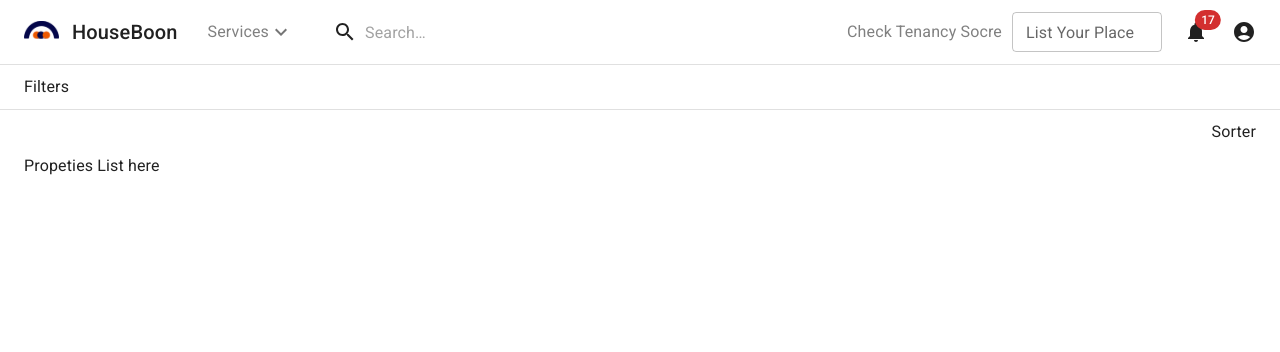
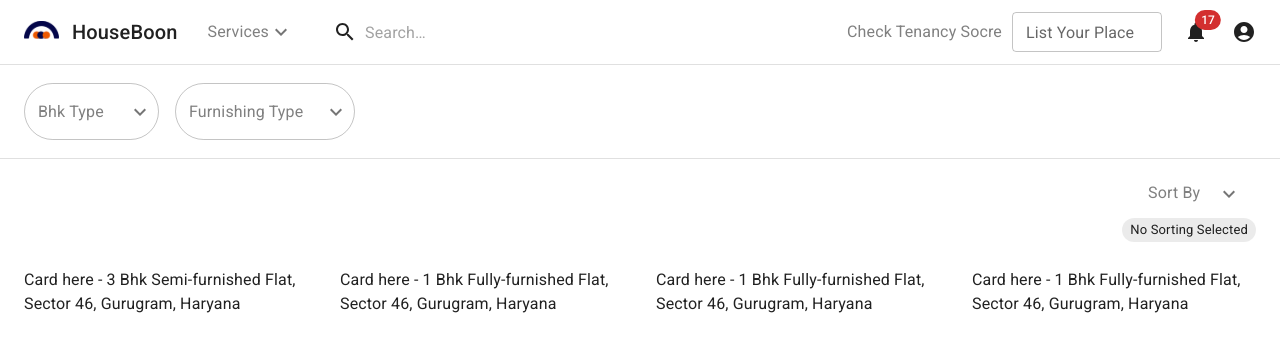
Before and after one commit to jaspreet57/assignment-mui-filter-page, a React (Create React App) app: page / in a window 1280 px wide. Shown: the top 352 px of the page. Built offline with nearby package versions, Linux system fonts and the light colour scheme.

Commit message:
Add: UI for Basic filter, sorter and card placeholder

```diff
--- /dev/null
+++ b/src/components/SearchProperties/FilterSection/BhkType.jsx
@@ -0,0 +1,75 @@
+import OutlinedInput from '@mui/material/OutlinedInput';
+import MenuItem from '@mui/material/MenuItem';
+import FormControl from '@mui/material/FormControl';
+import ListItemText from '@mui/material/ListItemText';
+import Select from '@mui/material/Select';
+import Checkbox from '@mui/material/Checkbox';
+import KeyboardArrowDownIcon from '@mui/icons-material/KeyboardArrowDown';
+import RecordIcon from '@mui/icons-material/FiberManualRecord';
+import Typography from '@mui/material/Typography';
+import Box from '@mui/material/Box';
+
+import { useState } from 'react';
+
+const ITEM_HEIGHT = 48;
+const ITEM_PADDING_TOP = 8;
+const MenuProps = {
+    PaperProps: {
+        style: {
+            maxHeight: ITEM_HEIGHT * 4.5 + ITEM_PADDING_TOP,
+            width: 100,
+        },
+    },
+};
+
+const options = [
+    '1 bhk',
+    '2 bhk',
+    '3 bhk',
+    '5 bhk',
+    '5+ bhk',
+    'RK',
+];
+
+const BhkType = () => {
+    const [value, setValue] = useState(['empty']);
+
+    const handleChange = (event) => {
+        const {
+            target: { value },
+        } = event;
+        setValue(
+            // On autofill we get a stringified value.
+            typeof value === 'string' ? value.split(',') : value,
+        );
+    };
+
+    return (
+        <FormControl sx={{ m: 1, width: 135, marginLeft: 0 }}>
+            <Select
+                disableUnderline
+                multiple
+                IconComponent={KeyboardArrowDownIcon}
+                value={value}
+                onChange={handleChange}
+                input={<OutlinedInput sx={{ borderRadius: '999px', borderColor: 'GrayText' }} />}
+                renderValue={(selected) => (
+                    <Box display="flex">
+                        {selected.length > 1 && <RecordIcon color='error' />}
+                        <Typography color="GrayText">Bhk Type</Typography>
+                    </Box>
+                )}
+                MenuProps={MenuProps}
+            >
+                {options.map((option) => (
+                    <MenuItem key={option} value={option}>
+                        <Checkbox checked={value.indexOf(option) > -1} />
+                        <ListItemText primary={option} />
+                    </MenuItem>
+                ))}
+            </Select>
+        </FormControl>
+    );
+}
+
+export default BhkType;
--- a/src/components/SearchProperties/FilterSection/FilterSection.jsx
+++ b/src/components/SearchProperties/FilterSection/FilterSection.jsx
@@ -1,10 +1,12 @@
-import { Typography } from '@mui/material';
-import { FilterContainer } from './FilterSection.styles'
+import BhkType from './BhkType';
+import FurnishingType from './FurnishingType';
+import { FilterContainer } from './FilterSection.styles';
 
 function FilterSection() {
     return (
         <FilterContainer maxWidth={false}>
-            <Typography>Filters</Typography>
+                <BhkType />
+                <FurnishingType />
         </FilterContainer>
     );
 }
--- /dev/null
+++ b/src/components/SearchProperties/FilterSection/FurnishingType.jsx
@@ -0,0 +1,82 @@
+import OutlinedInput from '@mui/material/OutlinedInput';
+import MenuItem from '@mui/material/MenuItem';
+import FormControl from '@mui/material/FormControl';
+import ListItemText from '@mui/material/ListItemText';
+import Select from '@mui/material/Select';
+import Checkbox from '@mui/material/Checkbox';
+import KeyboardArrowDownIcon from '@mui/icons-material/KeyboardArrowDown';
+import RecordIcon from '@mui/icons-material/FiberManualRecord';
+import Typography from '@mui/material/Typography';
+import Box from '@mui/material/Box';
+
+import { useState } from 'react';
+
+const ITEM_HEIGHT = 60;
+const ITEM_PADDING_TOP = 8;
+const MenuProps = {
+    PaperProps: {
+        style: {
+            maxHeight: ITEM_HEIGHT * 4.5 + ITEM_PADDING_TOP,
+            width: 380,
+        },
+    },
+    anchorOrigin: { vertical: 'bottom', horizontal: 'right' }
+};
+
+const options = [
+    {
+        title: 'Semi-furnished',
+        subtitle: 'like you will get light, fan, gyeser along with all wooden work done inside the house'
+    },
+    {
+        title: 'Fully furnished',
+        subtitle: 'like you will get light, fan, gyeser along with all wooden work done inside the house',
+    },
+    {
+        title: 'Un-furnished',
+        subtitle: 'like you will get light, fan, gyeser along with all wooden work done inside the house',
+    }
+];
+
+const FurnishingType = () => {
+    const [value, setValue] = useState(['empty']);
+
+    const handleChange = (event) => {
+        const {
+            target: { value },
+        } = event;
+        setValue(
+            // On autofill we get a stringified value.
+            typeof value === 'string' ? value.split(',') : value,
+        );
+    };
+
+    return (
+        <FormControl sx={{ m: 1, width: 180 }}>
+            <Select
+                disableUnderline
+                multiple
+                IconComponent={KeyboardArrowDownIcon}
+                value={value}
+                onChange={handleChange}
+                input={<OutlinedInput sx={{ borderRadius: '999px', borderColor: 'GrayText' }} />}
+                renderValue={(selected) => (
+                    <Box display="flex">
+                        {selected.length > 1 && <RecordIcon color='error' />}
+                        <Typography color="GrayText">Furnishing Type</Typography>
+                    </Box>
+                )}
+                MenuProps={MenuProps}
+            >
+                {options.map((option) => (
+                    <MenuItem key={option.title} value={option.title}>
+                        <Checkbox checked={value.indexOf(option.title) > -1} />
+                        <ListItemText primary={option.title} secondary={option.subtitle} sx={{ '& p': { wordBreak: 'break-word', whiteSpace: 'normal' }}} />
+                    </MenuItem>
+                ))}
+            </Select>
+        </FormControl>
+    );
+}
+
+export default FurnishingType;
--- /dev/null
+++ b/src/components/SearchProperties/PropertyCard/PropertyCard.jsx
@@ -0,0 +1,22 @@
+import { Container, Divider, Typography } from '@mui/material';
+import React from 'react';
+
+
+const PropertyCard = ({
+    propertyDetails: {
+        title,
+        address,
+        monthlyRent,
+        rating,
+        furnishingType,
+        bhkType,
+    }
+}) => {
+  return (
+    <React.Fragment>
+      <p> Card here - {title}, {address} </p>
+    </React.Fragment>
+  );
+}
+
+export default PropertyCard;
--- a/src/components/SearchProperties/SearchProperties.jsx
+++ b/src/components/SearchProperties/SearchProperties.jsx
@@ -1,17 +1,59 @@
-import { Container, Divider, Typography } from '@mui/material';
+import { Container, Divider, Typography, Grid } from '@mui/material';
 import React from 'react';
 import FilterSection from './FilterSection/FilterSection';
+import PropertyCard from './PropertyCard/PropertyCard';
 import SortControls from './SortControls/SortControls';
+
+const propertiesList = [
+  {
+    title: '3 Bhk Semi-furnished Flat',
+    address: 'Sector 46, Gurugram, Haryana',
+    monthlyRent: '30,000',
+    rating: '4.5',
+    furnishingType: 'semi-furnished',
+    bhkType: '3 bhk',
+  },
+  {
+    title: '1 Bhk Fully-furnished Flat',
+    address: 'Sector 46, Gurugram, Haryana',
+    monthlyRent: '15,000',
+    rating: '3.5',
+    furnishingType: 'fully-furnished',
+    bhkType: '1 bhk',
+  },
+  {
+    title: '1 Bhk Fully-furnished Flat',
+    address: 'Sector 46, Gurugram, Haryana',
+    monthlyRent: '15,000',
+    rating: '3.5',
+    furnishingType: 'fully-furnished',
+    bhkType: '1 bhk',
+  },
+  {
+    title: '1 Bhk Fully-furnished Flat',
+    address: 'Sector 46, Gurugram, Haryana',
+    monthlyRent: '15,000',
+    rating: '3.5',
+    furnishingType: 'fully-furnished',
+    bhkType: '1 bhk',
+  }
+]
 
 function SearchProperties() {
   return (
     <React.Fragment>
-        <FilterSection />
-        <Divider />
-        <SortControls />
-        <Container maxWidth={false}>
-            <Typography>Propeties List here</Typography>
-        </Container>
+      <FilterSection />
+      <Divider />
+      <SortControls />
+      <Container maxWidth={false}>
+        <Grid container spacing={4}>
+          {propertiesList.map((property) => (
+            <Grid item xs={12} md={4} lg={3}>
+              <PropertyCard propertyDetails={property}/>
+            </Grid>
+          ))}
+        </Grid>
+      </Container>
     </React.Fragment>
   );
 }
--- /dev/null
+++ b/src/components/SearchProperties/SortControls/SortBy.jsx
@@ -0,0 +1,90 @@
+import Input from '@mui/material/Input';
+import MenuItem from '@mui/material/MenuItem';
+import FormControl from '@mui/material/FormControl';
+import ListItemText from '@mui/material/ListItemText';
+import Select from '@mui/material/Select';
+import KeyboardArrowDownIcon from '@mui/icons-material/KeyboardArrowDown';
+import Typography from '@mui/material/Typography';
+import Box from '@mui/material/Box';
+import Chip from '@mui/material/Chip';
+import Stack from '@mui/material/Stack';
+
+import React, { useState } from 'react';
+
+const ITEM_HEIGHT = 48;
+const ITEM_PADDING_TOP = 8;
+const MenuProps = {
+    PaperProps: {
+        style: {
+            maxHeight: ITEM_HEIGHT * 4.5 + ITEM_PADDING_TOP,
+            width: 200,
+        },
+    },
+    anchorOrigin: { vertical: 'bottom', horizontal: 'left' }
+};
+
+const options = [
+    'Price : Low - High',
+    'Price : High - Low',
+    'Relevance',
+];
+
+const SortBy = () => {
+    const [value, setValue] = useState('none');
+
+    const handleChange = (event) => {
+        const {
+            target: { value },
+        } = event;
+        setValue(
+            value
+        );
+    };
+
+    const handleDelete = () => {
+        setValue('none');
+    };
+
+    return (
+        <Stack direction="column" alignItems="flex-end">
+            <FormControl sx={{ m: 1, width: 100 }}>
+                <Select
+                    disableUnderline
+                    IconComponent={KeyboardArrowDownIcon}
+                    value={value}
+                    onChange={handleChange}
+                    input={<Input />}
+                    renderValue={(selected) => (
+                        <Box display="flex">
+                            <Typography color="GrayText">Sort By</Typography>
+                        </Box>
+                    )}
+                    MenuProps={MenuProps}
+                >
+                    {options.map((option) => (
+                        <MenuItem key={option} value={option}>
+                            <ListItemText primary={option} />
+                        </MenuItem>
+                    ))}
+                </Select>
+            </FormControl>
+            {value != 'none' ? (
+                <Chip
+                    label={`Sorting by ${value}`}
+                    size="small"
+                    onDelete={handleDelete}
+                />
+            ): (
+                <Chip
+                    label={`No Sorting Selected`}
+                    size="small"
+                />
+            )}
+
+        </Stack>
+
+
+    );
+}
+
+export default SortBy;
--- a/src/components/SearchProperties/SortControls/SortControls.jsx
+++ b/src/components/SearchProperties/SortControls/SortControls.jsx
@@ -1,10 +1,11 @@
 import { Typography } from '@mui/material';
+import SortBy from './SortBy';
 import { SortContainer } from './SortControls.styles'
 
 function SortControls() {
     return (
         <SortContainer maxWidth={false}>
-            <Typography>Sorter</Typography>
+            <SortBy />
         </SortContainer>
     );
 }
```
